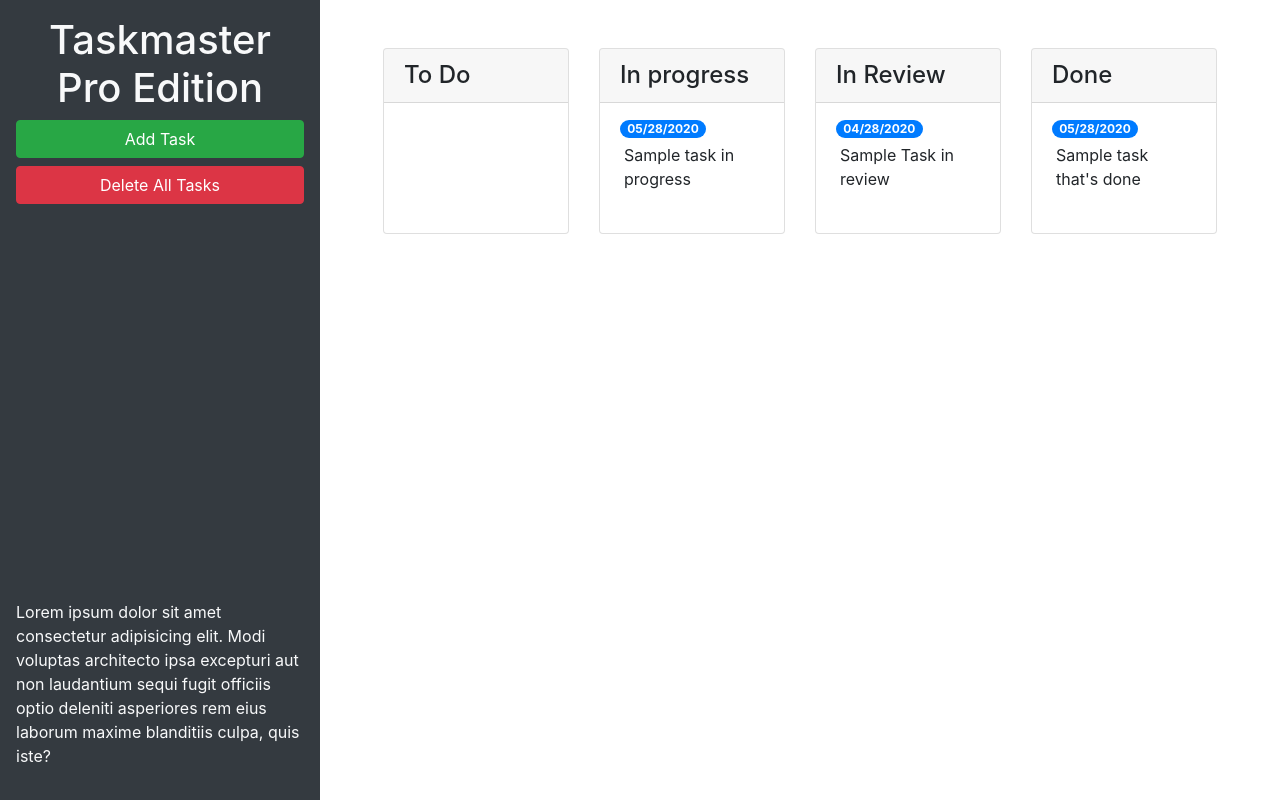
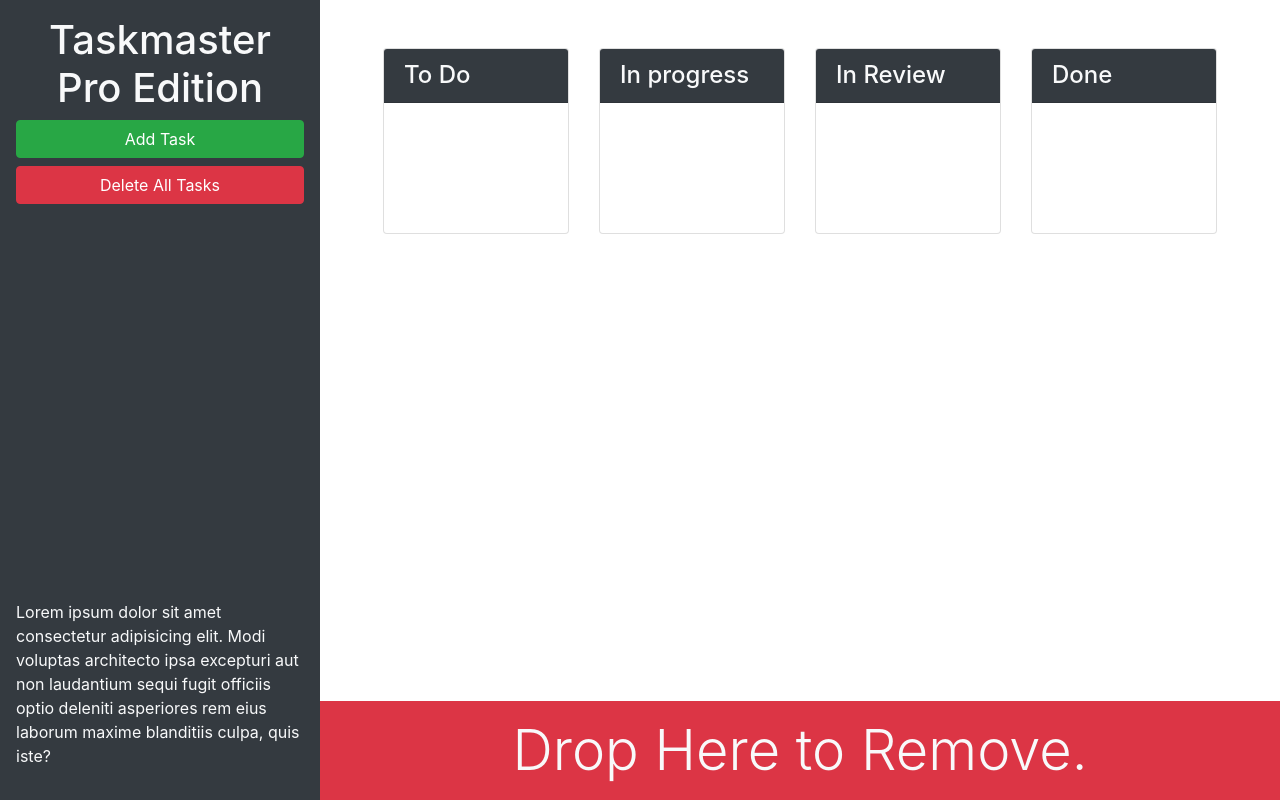
Before and after one commit to aaronquach123/taskmaster-pro, a plain HTML site: page index.html in a window 1280 px wide. Drawn offline with nearby package versions, Linux system fonts and the light colour scheme.

Commit message:
finished flex box bootstrap for index

```diff
--- a/index.html
+++ b/index.html
@@ -13,22 +13,22 @@
 <body>
 
   <div class="row min-vh-100 no-gutters">
-    <header class="col-12 col-lg-3 bg-dark text-light d-flex flex-column p-4 p-lg-3">
+    <header class="col-12 col-lg-3 bg-dark text-light sticky-top d-flex flex-column p-4 p-lg-3">
       <h1 class="text-center">Taskmaster Pro Edition</h1>
       <button id="create-task" class="btn btn-block btn-success" data-toggle="modal" data-target="#task-form-modal">Add
         Task</button>
       <button id="remove-tasks" class="btn btn-block btn-danger">Delete All Tasks</button>
-      <p class="mt-auto">Lorem ipsum dolor sit amet consectetur adipisicing elit. Modi voluptas architecto ipsa
+      <p class="mt-auto d-none d-lg-block">Lorem ipsum dolor sit amet consectetur adipisicing elit. Modi voluptas architecto ipsa
         excepturi aut non
         laudantium sequi fugit officiis optio deleniti asperiores rem eius laborum maxime blanditiis culpa, quis iste?
       </p>
     </header>
-    <main class="col-12 col-lg-9">
+    <main class="col-12 col-lg-9 d-flex flex-column">
       <div class="m-5 row justify-content-around">
         <!--To do start-->
         <div class="col-12 col-md-6 col-xl-3 mb-3">
           <div class="card">
-            <h4 class="card-header">
+            <h4 class="card-header bg-dark text-light">
               To Do
             </h4>
             <ul id="list-toDo" class="list-group list-group-flush"> </ul>
@@ -38,48 +38,38 @@
         <!--In progress start-->
         <div class="col-12 col-md-6 col-xl-3 mb-3">
           <div class="card">
-            <h4 class="card-header">
+            <h4 class="card-header bg-dark text-light">
               In progress
             </h4>
-            <ul id="list-inProgress" class="list-group list-group-flush">
-              <li class="list-group-item">
-                <span class="badge badge-primary badge-pill">05/28/2020</span>
-                <p class="m-1">Sample task in progress</p>
-              </li>
-            </ul>
+            <ul id="list-inProgress" class="list-group list-group-flush"> </ul>
           </div>
         </div>
         <!--In progress end-->
         <!--In review start-->
         <div class="col-12 col-md-6 col-xl-3 mb-3">
           <div class="card">
-            <h4 class="card-header">
+            <h4 class="card-header bg-dark text-light">
               In Review
             </h4>
-            <ul id="list-inReview" class="list-group list-group-flush">
-              <li class="list-group-item">
-                <span class="badge badge-primary badge-pill">04/28/2020</span>
-                <p class="m-1">Sample Task in review</p>
-              </li>
-            </ul>
+            <ul id="list-inReview" class="list-group list-group-flush"> </ul>
           </div>
         </div>
         <!--In rewview end-->
         <!--Done start-->
         <div class="col-12 col-md-6 col-xl-3 mb-3">
           <div class="card">
-            <h4 class="card-header">
+            <h4 class="card-header bg-dark text-light">
               Done
             </h4>
-            <ul id="list-done" class="list-group list-group-flush">
-              <li class="list-group-item">
-                <span class="badge badge-primary badge-pill">05/28/2020</span>
-                <p class="m-1">Sample task that's done</p>
-              </li>
-            </ul>
+            <ul id="list-done" class="list-group list-group-flush"> </ul>
           </div>
         </div>
         <!--Done end-->
+      </div>
+      <div class="mt-auto" id="trash">
+        <div class="w-100 bg-danger p-3 text-center text-light display-4">
+          Drop Here to Remove.
+        </div>
       </div>
     </main>
   </div>
```
